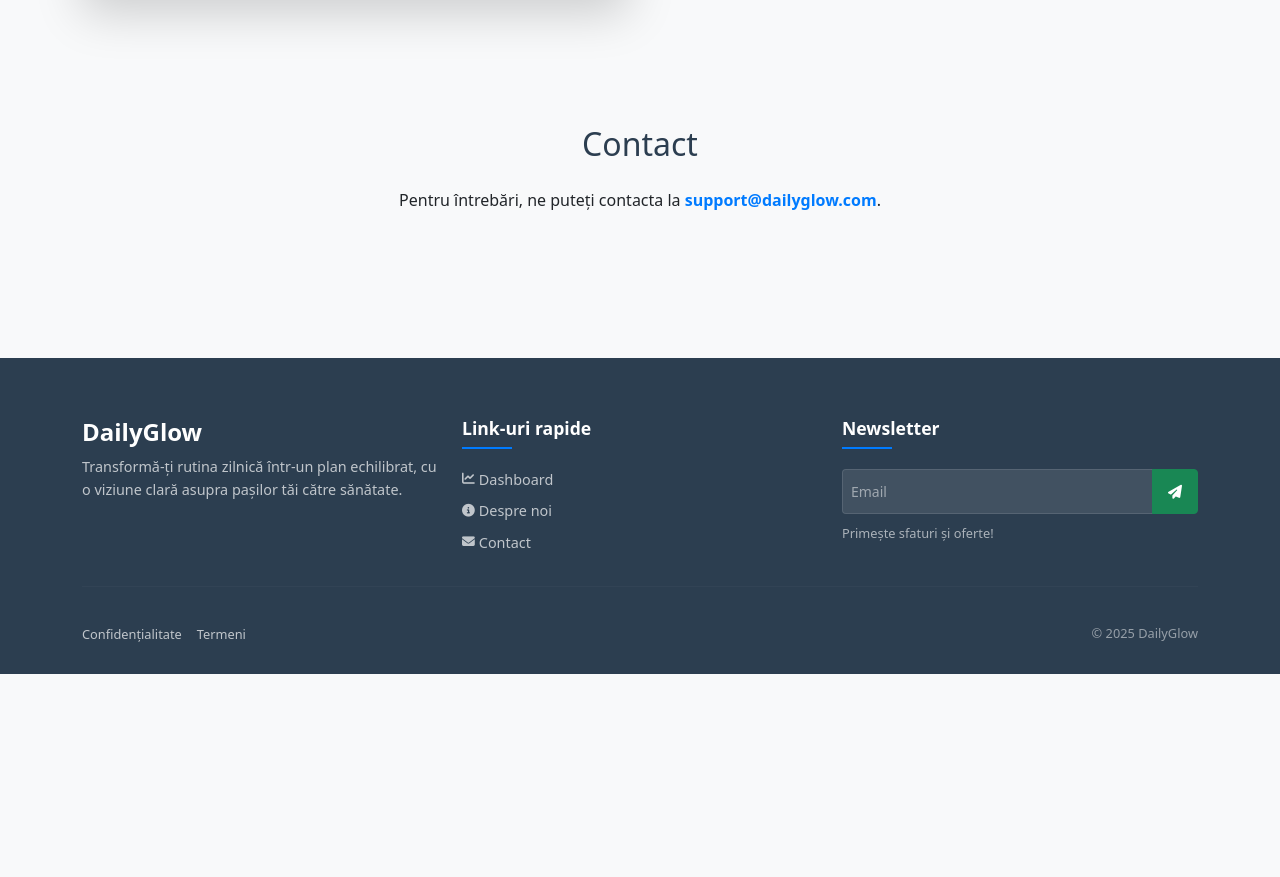
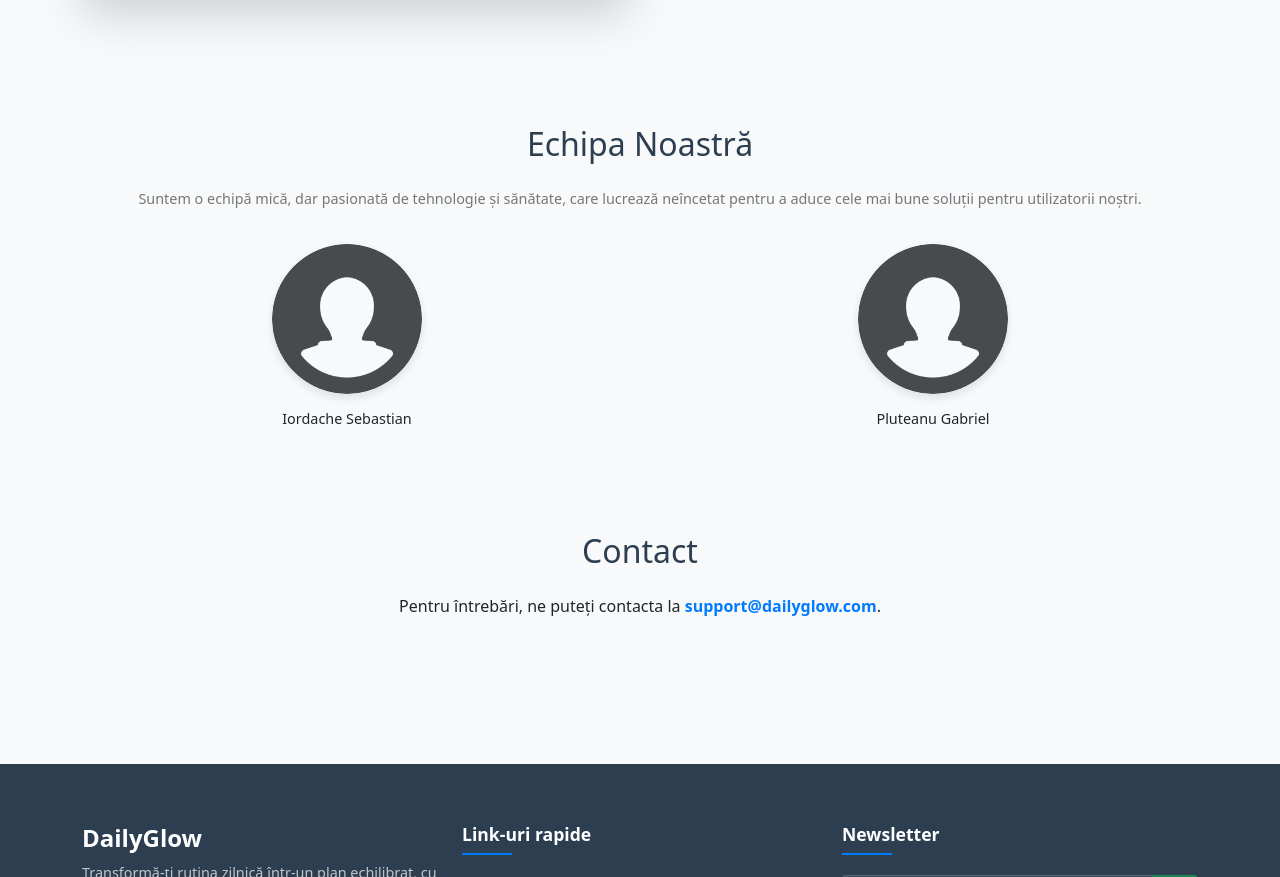
Before and after one commit to sebique2003/DailyGlow-PWeb, a plain HTML site: page frontend/html/about.html in a window 1280 px wide. Shown: the part 1684-2561 px from the top of the page. Before the commit the page ends 2358 px from the top, so only its background shows below. Drawn offline with Linux system fonts and the light colour scheme.

Commit message:
finished

```diff
--- a/frontend/html/about.html
+++ b/frontend/html/about.html
@@ -78,7 +78,8 @@
                 transformăm datele în acțiuni concrete care să te ajute să atingi obiectivele tale de sănătate.</p>
 
             <div class="about-image">
-                <img src="/trash/1.png" alt="Despre Noi" class="img-fluid rounded shadow-lg" style="max-height: 300px; width: auto;">
+                <img src="/trash/1.png" alt="Despre Noi" class="img-fluid rounded shadow-lg"
+                    style="max-height: 300px; width: auto;">
             </div>
         </section>
 
@@ -95,7 +96,8 @@
                             transformând datele brute în informații acțiunabile pentru fiecare utilizator.</p>
                     </div>
                     <div class="col-lg-6">
-                <img src="/trash/mission.jpg" alt="Misiune" class="img-fluid rounded shadow-lg w-100" style="max-height: 400px; object-fit: cover;">
+                        <img src="/trash/mission.jpg" alt="Misiune" class="img-fluid rounded shadow-lg w-100"
+                            style="max-height: 400px; object-fit: cover;">
                     </div>
                 </div>
             </div>
@@ -115,13 +117,14 @@
                             ofere o experiență complet personalizată.</p>
                     </div>
                     <div class="col-lg-6 order-lg-1">
-                <img src="/trash/vision.jpg" alt="Viziune" class="img-fluid rounded shadow-lg w-100" style="max-height: 400px; object-fit: cover;">
+                        <img src="/trash/vision.jpg" alt="Viziune" class="img-fluid rounded shadow-lg w-100"
+                            style="max-height: 400px; object-fit: cover;">
                     </div>
                 </div>
             </div>
         </section>
 
-        <!-- <section id="team" class="about-section py-5">
+        <section id="team" class="about-section py-5">
             <div class="container text-center">
                 <h2 class="text-primary">Echipa Noastră</h2>
                 <p>Suntem o echipă mică, dar pasionată de tehnologie și sănătate, care lucrează neîncetat pentru a aduce
@@ -139,7 +142,7 @@
                     </div>
                 </div>
             </div>
-        </section> -->
+        </section>
 
         <section id="contact" class="about-section py-5 bg-light">
             <div class="container text-center">
```
Lines whose indentation alone changed are shown as unchanged.
